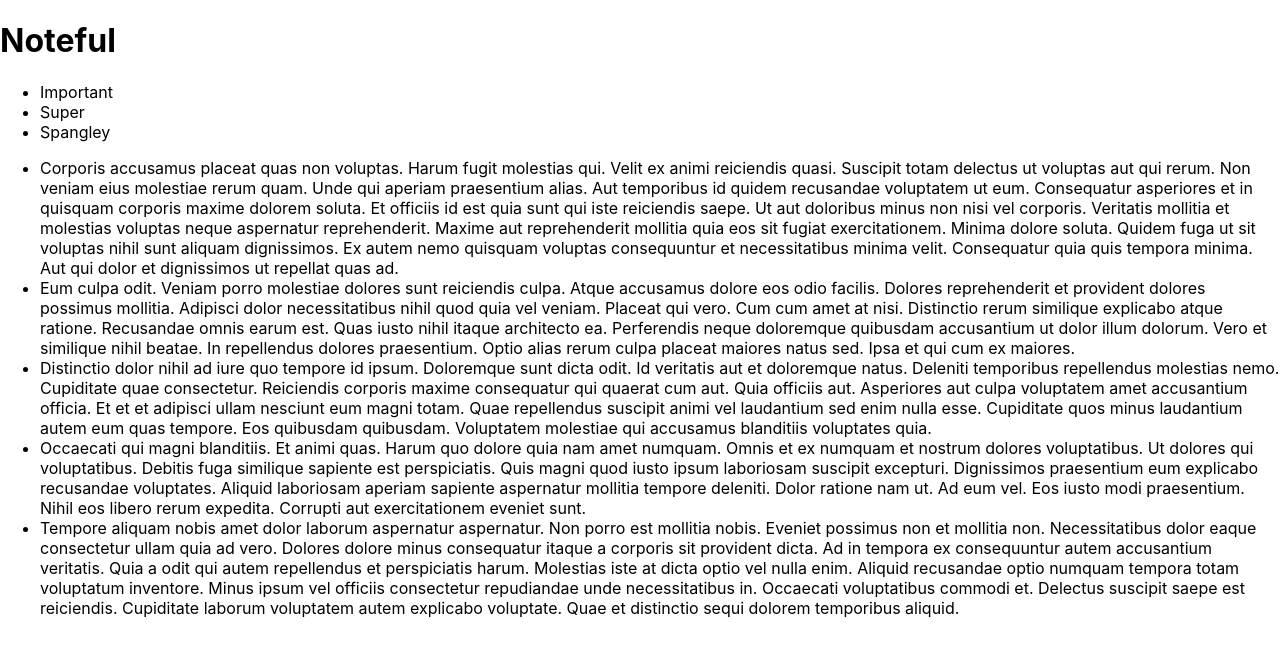
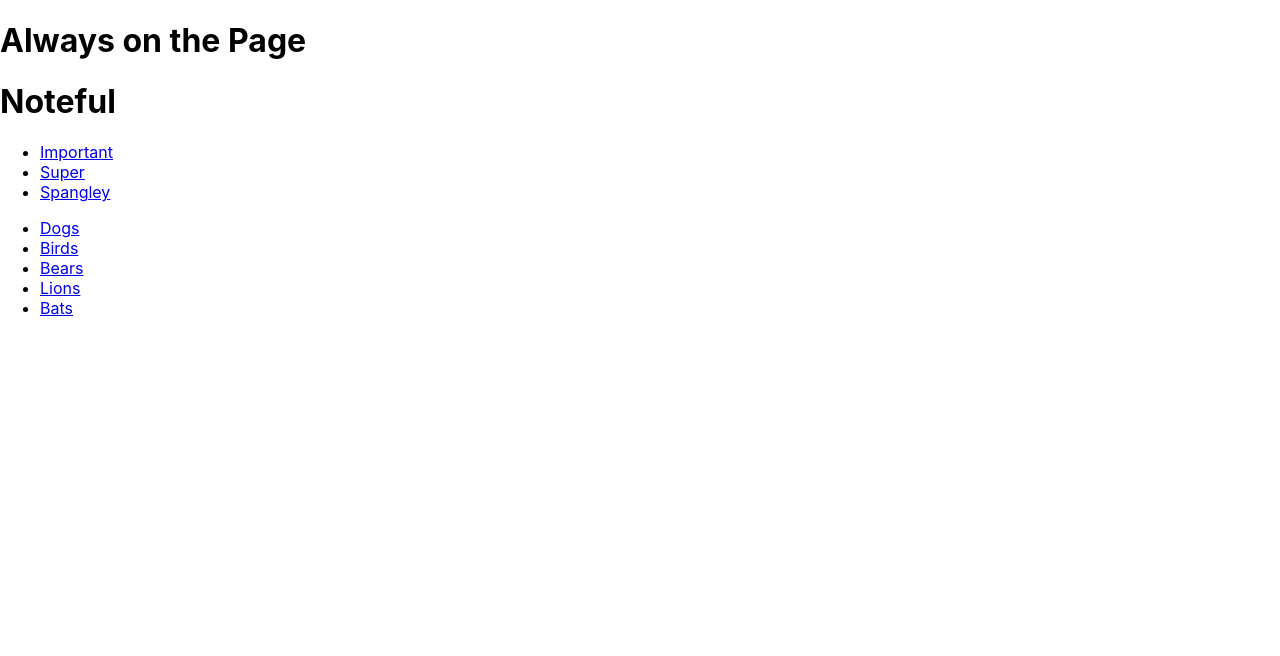
Before and after one commit to thinkful-ei-macaw/react-router-brannen-james, a React (Create React App) app: page /folder/b0715efe-ffaf-11e8-8eb2-f2801f1b9fd1 in a window 1280 px wide. Shown: the top 656 px of the page. Built offline with nearby package versions, Linux system fonts and the light colour scheme.

Commit message:
finished funtionality

```diff
--- a/src/Routes/App.js
+++ b/src/Routes/App.js
@@ -10,24 +10,7 @@ import DefaultPage from './DefaultPage';
 
 
 class App extends React.Component {
-  state = {
-    dummyStore: dummyStore
-  }
-
-  NoteList = () => {
-    return (
-      <div>
-            <Route path='/' render={(routerProps) =>
-              <Nav   {...routerProps} store={this.state.dummyStore}
-              />
-            } />
-            <Route path='/folder/:folderId'  render={(routerProps) =>
-            <DefaultPage   {...routerProps} store={this.state.dummyStore}
-            />
-          } />
-      </div>
-    )
-  }
+  state = dummyStore;
 
 
   render() {
@@ -40,18 +23,29 @@ class App extends React.Component {
     }
 
     return (
-      <Switch>
-        {/* <Route path='/' render={(routerProps) =>
-          <Nav   {...routerProps} store={this.state.dummyStore}
-          />
-        } />
-        <Route exact path='/' render={(routerProps) =>
-          <Nav   {...routerProps} store={this.state.dummyStore}
-          />
-        } /> */}
-        <Route path='/' component={this.NoteList} />
-        <Route component={NoMatch} />
-      </Switch>
+      <div>
+        <h1>Always on the Page</h1>
+        <Switch>
+        <Route path='/folder/:folderId'  render={(routerProps) =>
+            <Nav store={this.state} />} />
+        <Route path='/note/:noteId' render={(routerProps) =>
+          <Nav folder={this.state.notes.filter(note => note.id === routerProps.match.params.noteId)} />} />
+          <Route path='/'  render={(routerProps) =>
+            <Nav store={this.state} />} />
+        </Switch>
+        <Switch>
+          <Route path='/folder/:folderId'  render={(routerProps) =>
+            <Notelist notes={this.state.notes.filter(note => note.folderId === routerProps.match.params.folderId)}
+            />} />
+          <Route path='/note/:noteId' render={(routerProps) =>
+          <Notepage notes={this.state.notes.filter(note => note.id === routerProps.match.params.noteId)} />}/>
+          <Route path='/' render={(routerProps) =>
+            <Notelist notes={this.state.notes}
+            />} />
+          <Route component={NoMatch} />
+        </Switch>
+      </div>
+
     )
   }
 }
--- a/src/Routes/Nav.js
+++ b/src/Routes/Nav.js
@@ -1,13 +1,27 @@
 import React from 'react';
 import Header from './Header';
 import Sidebar from './Sidebar'
+import { Link } from 'react-router-dom';
+
+
 function Nav(props) {
+
+  let leftbar;
+
+  if(props.store) {
+    leftbar = <Sidebar folders={props.store.folders} history={props.history} />
+  } else {
+    const url = props.folder.map(obj => obj.folderId);
+    leftbar = <button type="submit"><Link to={`/folder/${url}`}>Go Back</Link></button>
+  }
+
+
   return (
     <div className="App">
       <Header />
       <main>
         <div className="Sidebar">
-          <Sidebar folders={props.store.folders} history={props.history} />
+          {leftbar}
         </div>
         <div className="content">
 
--- a/src/Routes/Notelist.js
+++ b/src/Routes/Notelist.js
@@ -1,4 +1,5 @@
 import React from 'react'
+import { Link } from 'react-router-dom';
 
 class Notelist extends React.Component {
 
@@ -10,7 +11,7 @@ class Notelist extends React.Component {
         return (
             <ul>
                 <div>
-                    {this.props.notes.map(display => <li id={display.id}>{display.content}</li>)}
+                    {this.props.notes.map(display => <li><Link to={`/note/${display.id}`}>{display.name}</Link></li>)}
                 </div>
             </ul>
         )
--- a/src/Routes/Notepage.js
+++ b/src/Routes/Notepage.js
@@ -1,4 +1,4 @@
-import React from 'react'
+import React from 'react';
 
 class Notepage extends React.Component {
 
@@ -7,9 +7,10 @@ class Notepage extends React.Component {
     }
 
     render() {
+
         return (
             <ul>
-                {this.props.notes.filter(display => <li>{display.name}</li>)}
+                <li>{this.props.notes.map(obj => obj.content)}</li>
             </ul>
         )
     }
--- a/src/Routes/Sidebar.js
+++ b/src/Routes/Sidebar.js
@@ -1,5 +1,5 @@
 import React from 'react'
-
+import { Link } from 'react-router-dom';
 
 function Sidebar(props) {
     console.log(props.folders)
@@ -7,7 +7,7 @@ function Sidebar(props) {
 
     return (
         <ul>
-            {props.folders.map(folder => <li onClick={() => props.history.push('folder/' + folder.id)} id={folder.id}>{folder.name}</li>)}
+            {props.folders.map(folder => <li><Link to={`/folder/${folder.id}`}>{folder.name}</Link></li>)}
         </ul>
     )
 }
```
